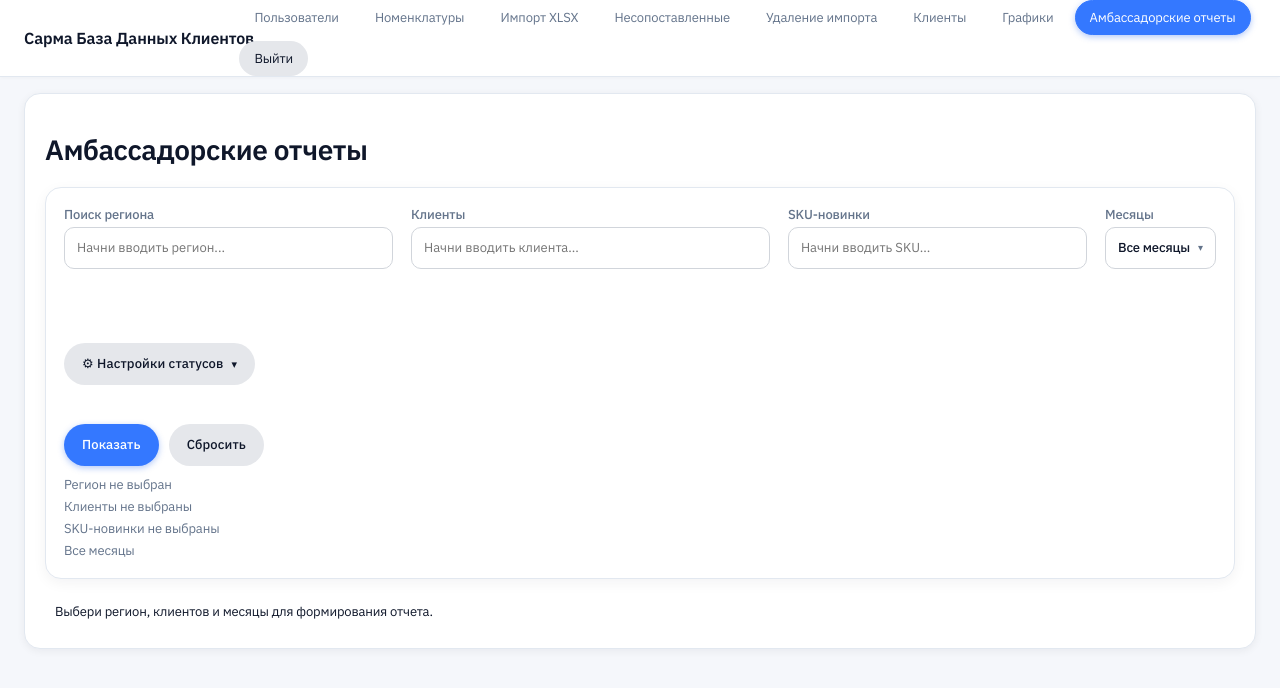
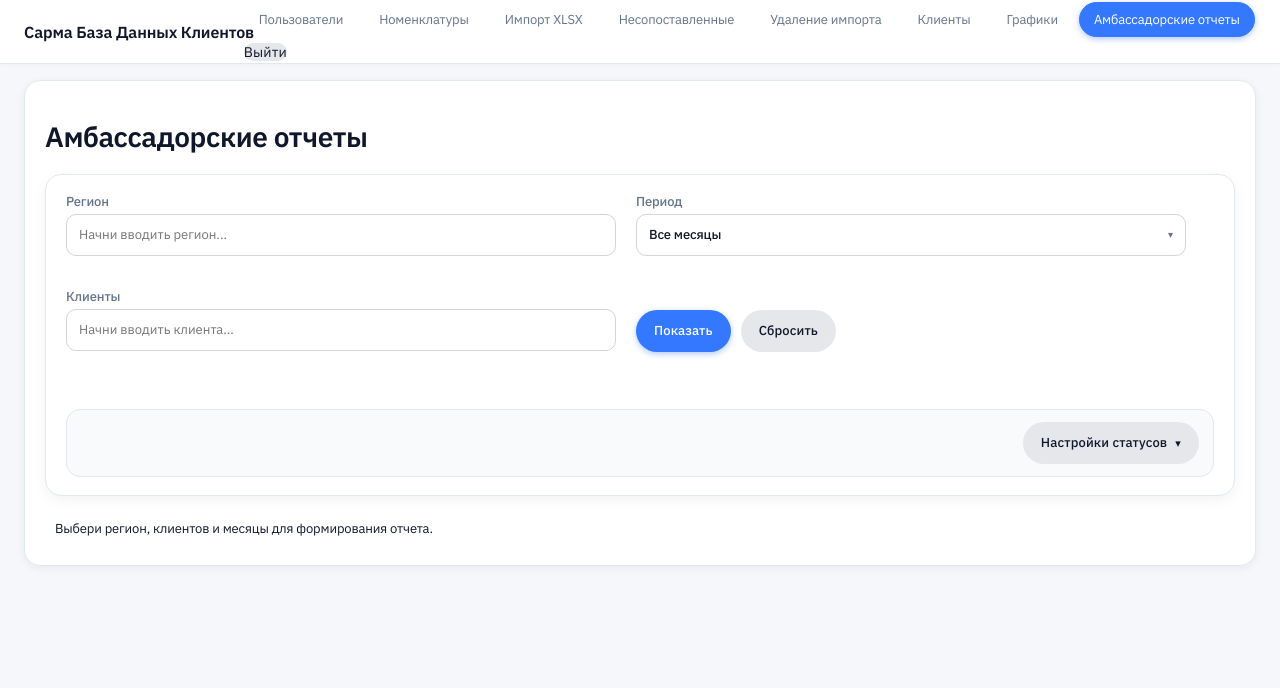
Before and after one commit to lakalyut/sarma-crm, a FastAPI app: page /analytics/ambassadors in a window 1280 px wide. Shown: the top 688 px of the page. Run offline with FastAPI, Linux system fonts and the light colour scheme.

Commit message:
F: UX AMB REPORT

```diff
--- a/app/static/css/ambassadors.css
+++ b/app/static/css/ambassadors.css
@@ -1,4 +1,4 @@
-  .amb-report-list {
+.amb-report-list {
         display: flex;
         flex-direction: column;
         gap: 16px;
@@ -281,3 +281,215 @@
     grid-template-columns: repeat(3, minmax(160px, 1fr));
     gap: 14px;
 }
+
+.amb-settings-section {
+    margin-top: 16px;
+    padding-top: 14px;
+    border-top: 1px solid var(--border);
+}
+
+#amb-months-multiselect {
+    position: relative;
+}
+
+#amb-months-multiselect .multiselect-dropdown {
+    position: absolute;
+    top: calc(100% + 6px);
+    right: 0;
+    left: auto;
+    z-index: 50;
+
+    min-width: 260px;
+    max-height: 260px;
+    overflow-y: auto;
+
+    background: white;
+    border: 1px solid var(--border);
+    border-radius: 12px;
+    box-shadow: 0 10px 25px rgba(0,0,0,0.08);
+}
+
+.amb-filters-grid {
+    display: grid;
+    grid-template-columns: minmax(260px, 1.2fr) minmax(220px, 0.8fr) auto;
+    gap: 18px;
+    align-items: start;
+}
+
+.amb-wide-field {
+    grid-column: 1 / 3;
+}
+
+.amb-actions-field {
+    align-self: end;
+}
+
+.amb-actions-field .filters-actions {
+    justify-content: flex-start;
+}
+
+.amb-filters-grid,
+.amb-settings-section,
+.filters-card .filters-summary {
+    max-width: 1180px;
+}
+
+.amb-actions-field {
+    align-self: end;
+    grid-column: 3 / 4;
+}
+
+.amb-bi-card {
+    padding: 18px 20px;
+}
+
+.amb-bi-summary-row {
+    display: flex;
+    align-items: center;
+    justify-content: space-between;
+    gap: 16px;
+    margin-top: 16px;
+    padding-top: 14px;
+    border-top: 1px solid var(--border);
+}
+
+.filters-summary {
+    display: flex;
+    flex-wrap: wrap;
+    gap: 8px;
+}
+
+.summary-item {
+    display: inline-flex;
+    align-items: center;
+    min-height: 30px;
+    padding: 5px 10px;
+    border-radius: 999px;
+    background: #f1f5f9;
+    color: var(--text-muted);
+    font-size: 13px;
+    font-weight: 500;
+}
+
+.amb-bi-summary-row .amb-settings-toggle {
+    flex: 0 0 auto;
+}
+
+.amb-settings-panel {
+    max-width: 760px;
+}
+
+#amb-months-multiselect .multiselect-dropdown {
+    min-width: 280px;
+    right: 0;
+    left: auto;
+}
+
+#amb-months-multiselect .month-checkbox span {
+    white-space: nowrap;
+}
+.amb-settings-panel .field {
+    margin-bottom: 14px;
+}
+
+.amb-settings-panel .multiselect-tags {
+    margin-top: 6px;
+}
+
+.amb-bi-topbar {
+    display: grid;
+    grid-template-columns: minmax(260px, 1fr) minmax(260px, 1fr);
+    gap: 16px 20px;
+    align-items: start;
+    max-width: 1120px;
+}
+
+.amb-bi-topbar > .field {
+    width: 100%;
+}
+
+.amb-bi-topbar .field,
+.amb-bi-topbar .multiselect,
+.amb-bi-topbar input[type="text"],
+.amb-bi-topbar .multiselect-display {
+    width: 100%;
+}
+
+.amb-bi-field-row {
+    margin-top: 0;
+    max-width: none;
+}
+
+.amb-bi-actions {
+    display: flex;
+    gap: 10px;
+    align-items: end;
+    justify-content: flex-start;
+    padding-top: 22px;
+}
+
+.amb-bi-summary-row {
+    background: #f8fafc;
+    border: 1px solid var(--border);
+    border-radius: 14px;
+    padding: 12px 14px;
+}
+
+.filters-summary {
+    display: flex;
+    flex-wrap: wrap;
+    gap: 10px;
+}
+
+.summary-item {
+    min-height: 34px;
+    padding: 7px 12px;
+    border-radius: 999px;
+    background: #ffffff;
+    border: 1px solid #dbeafe;
+    color: var(--text-main);
+    font-size: 13px;
+    font-weight: 600;
+    box-shadow: 0 2px 6px rgba(15, 23, 42, 0.04);
+}
+
+.summary-item:first-child {
+    background: #eef2ff;
+    color: var(--primary);
+}
+
+.summary-item:nth-child(2) {
+    background: #f0fdf4;
+    border-color: #bbf7d0;
+    color: #15803d;
+}
+
+.summary-item:nth-child(3),
+.summary-item:nth-child(4) {
+    background: #eff6ff;
+    color: #2563eb;
+}
+
+.field-hint {
+    margin-top: 6px;
+
+    font-size: 12px;
+    line-height: 1.4;
+
+    color: var(--text-muted);
+    opacity: 0.75;
+
+    font-family: inherit;
+    font-weight: 400;
+}
+
+.hint-icon {
+    margin-left: 6px;
+    font-size: 12px;
+    color: var(--text-muted);
+    cursor: help;
+}
+
+.field filter-field label {
+    font-weight: 600;
+}
--- a/app/static/css/filters.css
+++ b/app/static/css/filters.css
@@ -264,3 +264,18 @@
 .selected-city-text + .selected-city-text {
     margin-top: 4px;
 }
+
+.filters-summary {
+    margin-top: 12px;
+    font-size: 13px;
+    color: var(--text-muted);
+    display: flex;
+    gap: 12px;
+    flex-wrap: wrap;
+}
+
+.summary-item {
+    background: #f1f5f9;
+    padding: 6px 10px;
+    border-radius: 8px;
+}
--- a/app/static/css/topbar.css
+++ b/app/static/css/topbar.css
@@ -87,3 +87,25 @@
 .topbar-nav .topbar-logout:hover {
         background: #d4d4d8;
 }
+
+.topbar-logout-form {
+    margin: 0;
+}
+
+.topbar-logout {
+    border: none;
+    background: transparent;
+    padding: 0;
+    min-height: auto;
+    font: inherit;
+    color: inherit;
+    cursor: pointer;
+    box-shadow: none;
+}
+
+.topbar-logout:hover {
+    background: transparent;
+    color: var(--primary);
+    box-shadow: none;
+    transform: none;
+}
--- a/app/templates/analytics/ambassadors.html
+++ b/app/templates/analytics/ambassadors.html
@@ -1,100 +1,27 @@
 {% extends 'base.html' %}
+
 {% block content %}
 <h1>Амбассадорские отчеты</h1>
 {% include "includes/messages.html" %}
 
-<div class="filters-card">
+<div class="filters-card amb-bi-card">
     <form method="get" id="ambassadors-filters-form">
-        <div class="filters-grid ambassadors-filters-grid">
 
+        <div class="amb-bi-topbar">
             <div class="field filter-field filter-field-region-search">
-                <label for="amb-city-search">Поиск региона</label>
-
+                <label for="amb-city-search">Регион</label>
                 <input type="hidden" name="city" id="amb-city-hidden" value="{{ selected_city or '' }}">
-
-                <input
-                    id="amb-city-search"
-                    type="text"
-                    value=""
-                    placeholder="Начни вводить регион..."
-                    autocomplete="off"
-                >
+                <input id="amb-city-search" type="text" value="" placeholder="Начни вводить регион..." autocomplete="off">
 
                 <div id="amb-city-dropdown" class="search-dropdown" style="display:none;">
                     {% for c in cities %}
-                        <div class="search-dropdown-item" data-value="{{ c }}">
-                            {{ c }}
-                        </div>
-                    {% endfor %}
-                </div>
-            </div>
-
-            <div class="field filter-field filter-field-region-search">
-                <label for="amb-client-search">Клиенты</label>
-
-                <input
-                    id="amb-client-search"
-                    type="text"
-                    value=""
-                    placeholder="Начни вводить клиента..."
-                    autocomplete="off"
-                >
-
-                <div class="multiselect-tags" id="amb-clients-tags">
-                    {% if selected_clients %}
-                        {% for client in selected_clients %}
-                            <span class="filter-tag">
-                                <span>{{ client }}</span>
-                                <button type="button" class="filter-tag-remove" aria-label="Удалить">×</button>
-                                <input type="hidden" name="clients" value="{{ client }}">
-                            </span>
-                        {% endfor %}
-                    {% endif %}
-                </div>
-
-                <div id="amb-client-dropdown" class="search-dropdown" style="display:none;">
-                    {% for client_name in all_clients %}
-                        <div class="search-dropdown-item" data-value="{{ client_name }}">
-                            {{ client_name }}
-                        </div>
-                    {% endfor %}
-                </div>
-            </div>
-
-            <div class="field filter-field filter-field-region-search">
-                <label for="amb-new-sku-search">SKU-новинки</label>
-
-                <input
-                    id="amb-new-sku-search"
-                    type="text"
-                    value=""
-                    placeholder="Начни вводить SKU..."
-                    autocomplete="off"
-                >
-
-                <div class="multiselect-tags" id="amb-new-skus-tags">
-                    {% if selected_new_skus %}
-                        {% for sku in selected_new_skus %}
-                            <span class="filter-tag">
-                                <span>{{ sku }}</span>
-                                <button type="button" class="filter-tag-remove" aria-label="Удалить">×</button>
-                                <input type="hidden" name="new_skus" value="{{ sku }}">
-                            </span>
-                        {% endfor %}
-                    {% endif %}
-                </div>
-
-                <div id="amb-new-sku-dropdown" class="search-dropdown" style="display:none;">
-                    {% for sku in all_skus %}
-                        <div class="search-dropdown-item" data-value="{{ sku }}">
-                            {{ sku }}
-                        </div>
+                        <div class="search-dropdown-item" data-value="{{ c }}">{{ c }}</div>
                     {% endfor %}
                 </div>
             </div>
 
             <div class="field filter-field">
-                <label>Месяцы</label>
+                <label>Период</label>
                 <div class="multiselect" id="amb-months-multiselect">
                     <div class="multiselect-display">
                         <span class="multiselect-text">
@@ -118,12 +45,7 @@
                         <div class="month-checkboxes">
                             {% for m in all_months %}
                                 <label class="month-checkbox">
-                                    <input
-                                        type="checkbox"
-                                        name="months"
-                                        value="{{ m }}"
-                                        {% if m in selected_months %}checked{% endif %}
-                                    >
+                                    <input type="checkbox" name="months" value="{{ m }}" {% if m in selected_months %}checked{% endif %}>
                                     <span>{{ m|format_month }}</span>
                                 </label>
                             {% endfor %}
@@ -132,102 +54,124 @@
                 </div>
             </div>
 
-            <div class="amb-settings-row">
+            <div class="field filter-field filter-field-region-search">
+                <label for="amb-client-search">Клиенты</label>
+                <input id="amb-client-search" type="text" value="" placeholder="Начни вводить клиента..." autocomplete="off">
+
+                <div class="multiselect-tags" id="amb-clients-tags">
+                    {% if selected_clients %}
+                        {% for client in selected_clients %}
+                            <span class="filter-tag">
+                                <span>{{ client }}</span>
+                                <button type="button" class="filter-tag-remove" aria-label="Удалить">×</button>
+                                <input type="hidden" name="clients" value="{{ client }}">
+                            </span>
+                        {% endfor %}
+                    {% endif %}
+                </div>
+
+                <div id="amb-client-dropdown" class="search-dropdown" style="display:none;">
+                    {% for client_name in all_clients %}
+                        <div class="search-dropdown-item" data-value="{{ client_name }}">{{ client_name }}</div>
+                    {% endfor %}
+                </div>
+            </div>
+
+            <div class="amb-bi-actions">
+                <button type="submit">Показать</button>
+                <a href="/analytics/ambassadors" class="btn btn-secondary">Сбросить</a>
+            </div>
+        </div>
+
+        <div class="amb-bi-summary-row">
+            <div class="filters-summary">
+                {% if selected_city %}
+                    <span class="summary-item">{{ selected_city }}</span>
+                {% endif %}
+
+                {% if selected_months %}
+                    <span class="summary-item">
+                        {% for m in selected_months %}
+                            {{ m|format_month }}{% if not loop.last %}, {% endif %}
+                        {% endfor %}
+                    </span>
+                {% endif %}
+
+                {% if selected_clients %}
+                    <span class="summary-item">Клиентов: {{ selected_clients|length }}</span>
+                {% endif %}
+
+                {% if selected_new_skus %}
+                    <span class="summary-item">NEW SKU: {{ selected_new_skus|length }}</span>
+                {% endif %}
+            </div>
+
             <button type="button" class="btn btn-secondary amb-settings-toggle" id="amb-settings-toggle">
-                    ⚙ Настройки статусов
+                Настройки статусов
                 <span class="amb-settings-arrow">▾</span>
             </button>
         </div>
 
         <div class="amb-settings-panel" id="amb-settings-panel">
-                <div class="amb-settings-panel-title">
-                    Настройки классификации SKU
+            <div class="amb-settings-panel-title">Настройки классификации SKU</div>
+
+            <div class="field filter-field filter-field-region-search">
+                <label for="amb-new-sku-search">SKU-новинки</label>
+                <input id="amb-new-sku-search" type="text" value="" placeholder="Начни вводить SKU..." autocomplete="off">
+
+                <div class="multiselect-tags" id="amb-new-skus-tags">
+                    {% if selected_new_skus %}
+                        {% for sku in selected_new_skus %}
+                            <span class="filter-tag">
+                                <span>{{ sku }}</span>
+                                <button type="button" class="filter-tag-remove">×</button>
+                                <input type="hidden" name="new_skus" value="{{ sku }}">
+                            </span>
+                        {% endfor %}
+                    {% endif %}
+                </div>
+
+                <div id="amb-new-sku-dropdown" class="search-dropdown" style="display:none;">
+                    {% for sku in all_skus %}
+                        <div class="search-dropdown-item" data-value="{{ sku }}">{{ sku }}</div>
+                    {% endfor %}
+                </div>
             </div>
 
             <div class="amb-settings-grid">
                 <div class="field filter-field">
-                        <label>Новый у клиента, мес.</label>
-                        <input
-                            type="number"
-                            name="new_client_months"
-                            min="1"
-                            value="{{ status_settings.new_client_months }}"
-                        >
+                    <label>Новый у клиента, мес.
+                        <span class="hint-icon" title="SKU считается новым, если появился в последние N месяцев">?</span>
+                    </label>
+                    <input type="number" name="new_client_months" min="1" value="{{ status_settings.new_client_months }}">
+                       <div class="field-hint">
+                            SKU считается новым, если появился в последние N месяцев
+                       </div>
                 </div>
 
                 <div class="field filter-field">
-                        <label>Пропал после, мес.</label>
-                        <input
-                            type="number"
-                            name="lost_months"
-                            min="1"
-                            value="{{ status_settings.lost_months }}"
-                        >
+                    <label>Пропал после, мес.
+                        <span class="hint-icon" title="SKU считается пропавшим, если не продавался N месяцев подряд">?</span>
+                    </label>
+                    <input type="number" name="lost_months" min="1" value="{{ status_settings.lost_months }}">
+                        <div class="field-hint">
+                            SKU считается пропавшим, если не продавался N месяцев подряд
+                       </div>
                 </div>
 
                 <div class="field filter-field">
-                        <label>Нестаб., пропусков</label>
-                        <input
-                            type="number"
-                            name="unstable_gap_months"
-                            min="1"
-                            value="{{ status_settings.unstable_gap_months }}"
-                        >
+                    <label>Нестабильный, пропусков
+                        <span class="hint-icon" title="SKU нестабилен, если есть пропуски продаж в N месяцев">?</span>
+                    </label>
+                    <input type="number" name="unstable_gap_months" min="1" value="{{ status_settings.unstable_gap_months }}">
+                        <div class="field-hint">
+                            SKU нестабилен, если есть пропуски продаж в N месяцев
+                       </div>
                 </div>
             </div>
         </div>
 
-            <div class="field filter-field filter-actions-row">
-                <label>&nbsp;</label>
-                <div class="filters-actions">
-                    <button type="submit">Показать</button>
-                    <a href="/analytics/ambassadors" class="btn btn-secondary">Сбросить</a>
-                </div>
-            </div>
-
-        </div>
     </form>
-
-    <div class="selected-city-text">
-        {% if selected_city %}
-            Выбранный регион:
-            <span class="selected-city-value" id="amb-selected-city-label">{{ selected_city }}</span>
-        {% else %}
-            <span id="amb-selected-city-empty">Регион не выбран</span>
-            <span class="selected-city-value" id="amb-selected-city-label" style="display:none;"></span>
-        {% endif %}
-    </div>
-
-    <div class="selected-city-text">
-        {% if selected_clients %}
-            Клиенты:
-            <span class="selected-city-value">{{ selected_clients|join(', ') }}</span>
-        {% else %}
-            <span>Клиенты не выбраны</span>
-        {% endif %}
-    </div>
-
-    <div class="selected-city-text">
-        {% if selected_new_skus %}
-            SKU-новинки:
-            <span class="selected-city-value">{{ selected_new_skus|join(', ') }}</span>
-        {% else %}
-            <span>SKU-новинки не выбраны</span>
-        {% endif %}
-    </div>
-
-    <div class="selected-city-text">
-        {% if selected_months %}
-            Месяцы:
-            <span class="selected-city-value">
-                {% for m in selected_months %}
-                    {{ m|format_month }}{% if not loop.last %}, {% endif %}
-                {% endfor %}
-            </span>
-        {% else %}
-            <span>Все месяцы</span>
-        {% endif %}
-    </div>
 </div>
 
 {% if report and report.clients %}
@@ -753,4 +697,4 @@ document.addEventListener("DOMContentLoaded", function () {
 });
 </script>
 
-{% endblock %}
+{% endblock content %}
--- a/app/templates/includes/topbar.html
+++ b/app/templates/includes/topbar.html
@@ -23,7 +23,11 @@
             <a href="/analytics/clients" class="{% if request.url.path == '/analytics/clients' %}active{% endif %}">Клиенты</a>
             <a href="/analytics/charts" class="{% if request.url.path == '/analytics/charts' %}active{% endif %}">Графики</a>
             <a href="/analytics/ambassadors" class="{% if request.url.path == '/analytics/ambassadors' %}active{% endif %}">Амбассадорские отчеты</a>
-            <a href="/auth/logout" class="topbar-logout">Выйти</a>
+            <form method="post" action="/auth/logout" class="topbar-logout-form">
+                <button type="submit" class="topbar-logout">
+                    Выйти
+                </button>
+            </form>
         </nav>
     </div>
 </div>
```
Lines whose indentation alone changed are shown as unchanged.
